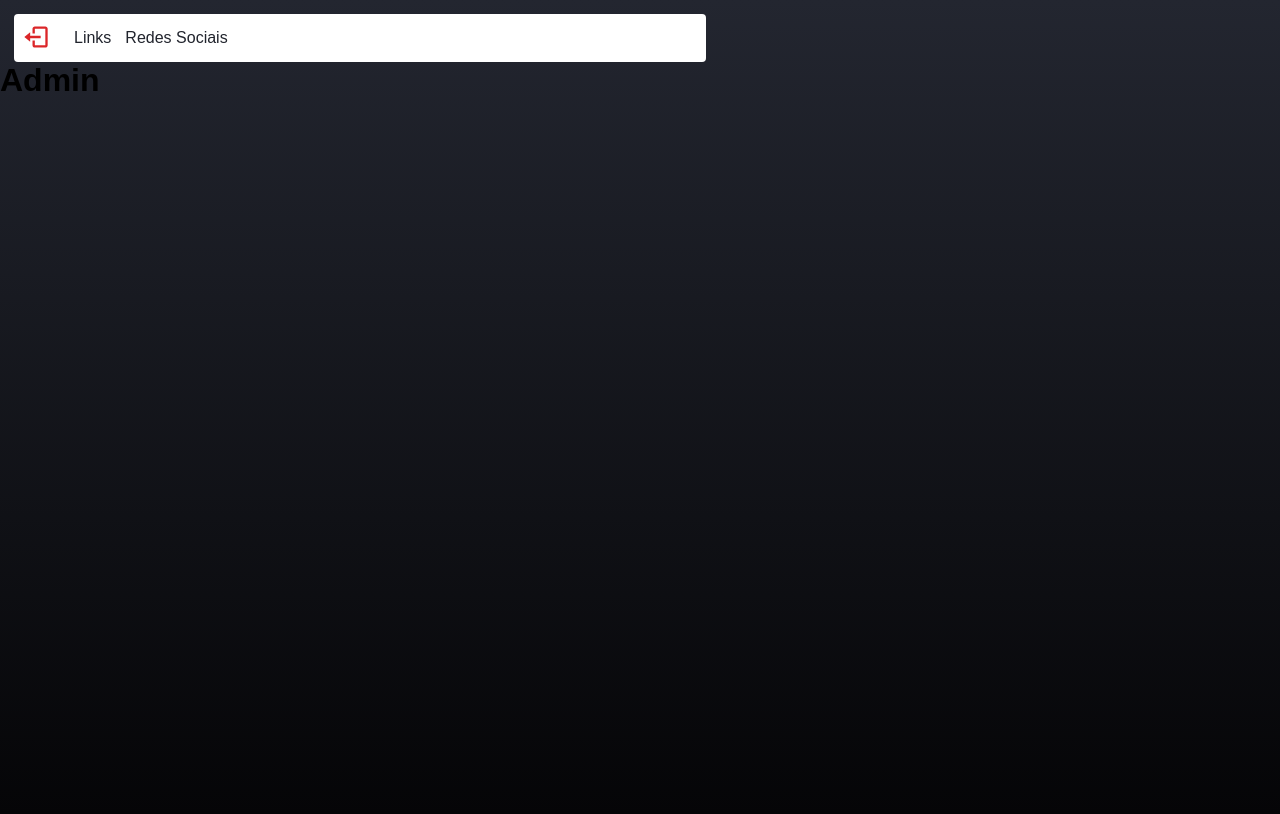
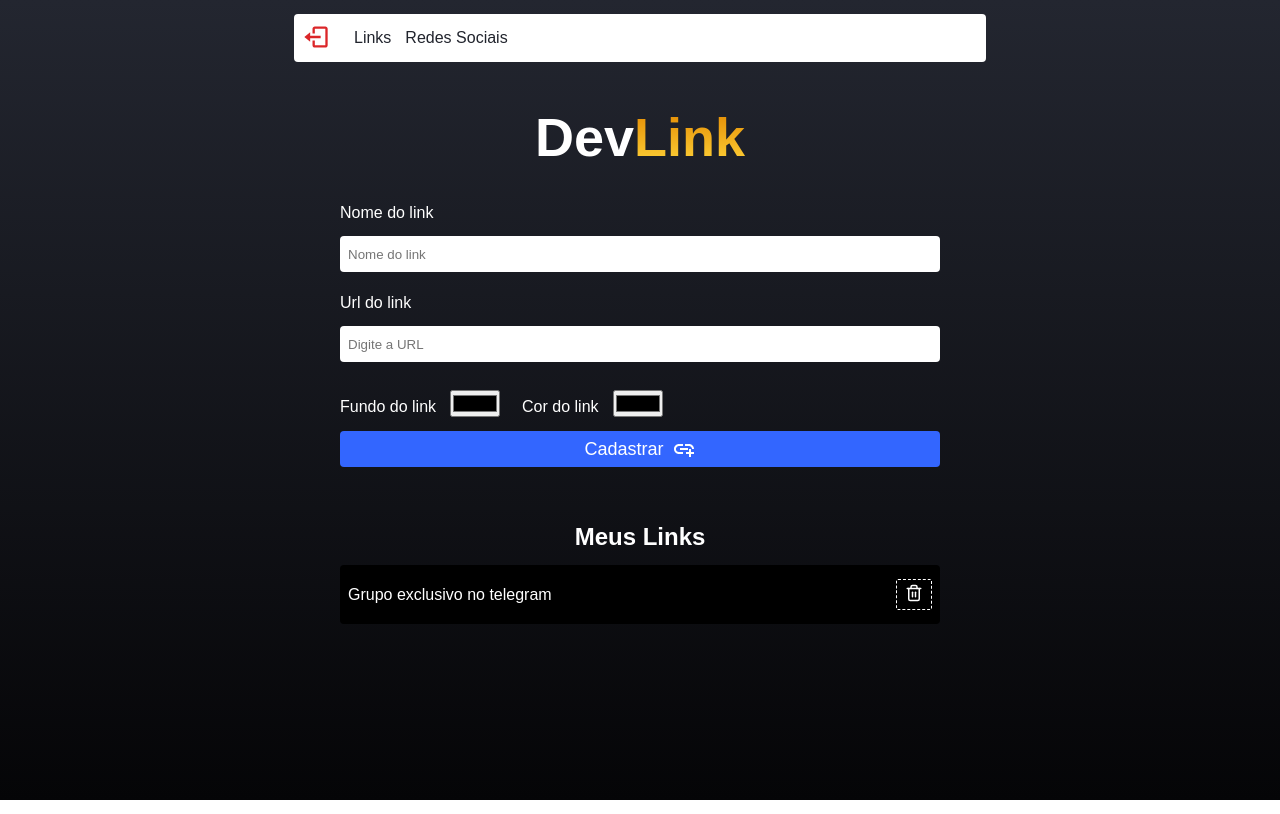
Before and after one commit to Adrianodbs/dev-link-cadastro-de-links-, a React (Create React App) app: page /admin in a window 1280 px wide. Built offline with nearby package versions, Linux system fonts and the light colour scheme; no server answers; sample sign-in values are in the browser's storage.

Commit message:
css do admin

```diff
--- a/src/pages/Admin/admin.css
+++ b/src/pages/Admin/admin.css
@@ -0,0 +1,77 @@
+.admin-container{
+  display: flex;
+  align-items: center;
+  flex-direction: column;
+  min-height: 100vh;
+  padding: 0 6px;
+}
+
+.label{
+  color: #fff;
+  font-weight: medium;
+  margin-top: 8px;
+  margin-bottom: 14px;
+}
+
+.container-colors{
+  display: flex;
+  margin: 14px 0;
+  gap: 22px;
+}
+
+.right{
+  margin-right: 14px;
+}
+
+.btn-register{
+  margin-bottom: 28px;
+  display: flex;
+  align-items: center;
+  justify-content: center;
+}
+
+.btn-register svg{
+  margin-left: 8px;
+}
+
+.title{
+  color: #fff;
+  margin: 28px 0 14px 0;
+}
+
+.list{
+  width: 90%;
+  max-width: 600px;
+  display: flex;
+  flex-direction: row;
+  align-items: center;
+  justify-content: space-between;
+  background-color: rgba(36,36,36, 0.35);
+  border-radius: 4px;
+  padding: 14px 8px;
+}
+
+.btn-delete{
+  border: 1.5px dashed #fff;
+  color: #fff;
+  background-color: #000;
+  padding: 4px 8px;
+  border-radius: 2px;
+}
+
+.animate-pop{
+  animation-duration: 0.5s;
+  animation-name: animate-pop;
+}
+
+@keyframes animate-pop{
+  0%{
+    opacity: 0;
+    transform: scale(0.7);
+  }
+
+  100%{
+    opacity: 1;
+    transform: scale(1, 1);
+  }
+}
--- a/src/pages/Admin/index.js
+++ b/src/pages/Admin/index.js
@@ -1,11 +1,52 @@
 import Header from '../../components/Header'
 import './admin.css'
+import { Logo } from '../../components/Logo'
+import Input from '../../components/Input'
+
+import { MdAddLink } from 'react-icons/md'
+import { FiTrash2 } from 'react-icons/fi'
 
 function Admin() {
   return (
     <div className="admin-container">
       <Header />
-      <h1>Admin</h1>
+      <Logo />
+
+      <form className="form">
+        <label className="label">Nome do link</label>
+        <Input placeholder="Nome do link" />
+
+        <label className="label">Url do link</label>
+        <Input placeholder="Digite a URL" type="url" />
+
+        <section className="container-colors">
+          <div>
+            <label className="label right">Fundo do link</label>
+            <input type="color" />
+          </div>
+          <div>
+            <label className="label right">Cor do link</label>
+            <input type="color" />
+          </div>
+        </section>
+
+        <button className="btn-register" type="submit">
+          Cadastrar <MdAddLink size={24} color="#fff" />
+        </button>
+      </form>
+
+      <h2 className="title">Meus Links</h2>
+      <article
+        className="list animate-pop"
+        style={{ backgroundColor: '#000', color: '#fff' }}
+      >
+        <p>Grupo exclusivo no telegram</p>
+        <div>
+          <button className="btn-delete">
+            <FiTrash2 size={18} color="#fff" />
+          </button>
+        </div>
+      </article>
     </div>
   )
 }
```
